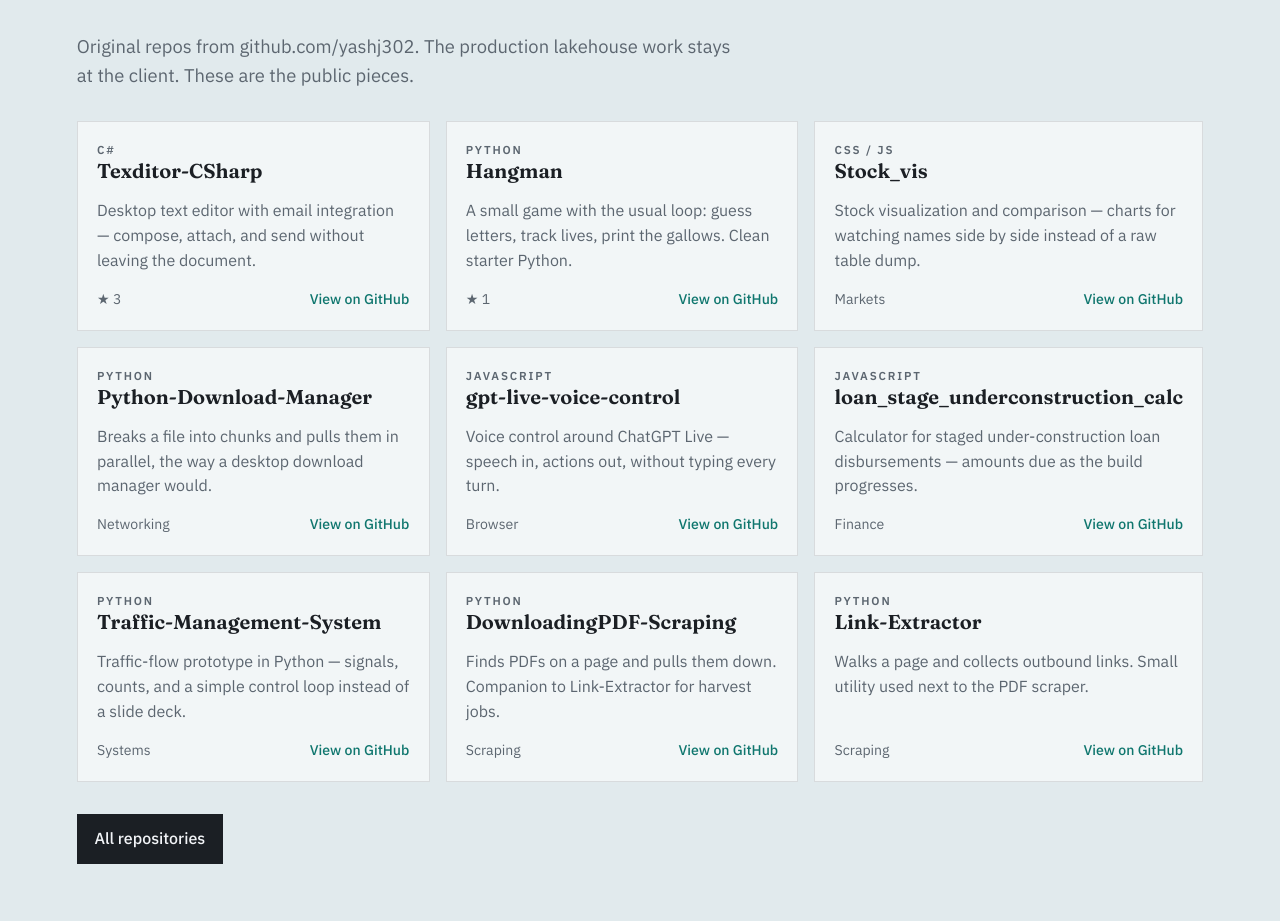
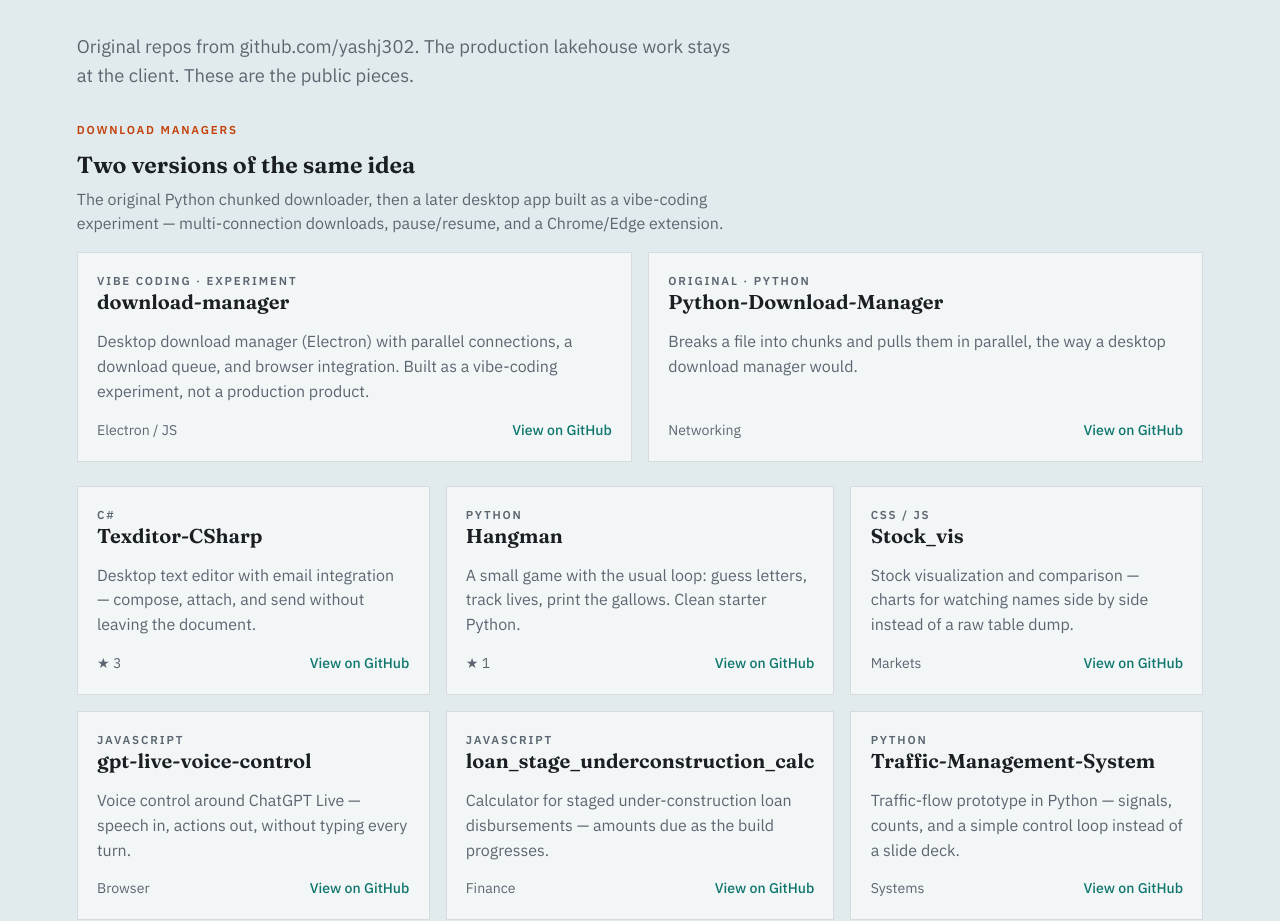
Before and after one commit to yashj302/yashj302.github.io, a plain HTML site: page index.html in a window 1280 px wide. Shown: the part 4413-5334 px from the top of the page. Drawn offline with Linux system fonts and the light colour scheme.

Commit message:
Split download managers into the original Python repo and a vibe-coded desktop experiment.

```diff
--- a/index.html
+++ b/index.html
@@ -233,6 +233,39 @@
           Original repos from github.com/yashj302. The production lakehouse work stays at the client. These are the
           public pieces.
         </p>
+        <div class="download-pair">
+          <header class="pair-head">
+            <p class="eyebrow">Download managers</p>
+            <h3>Two versions of the same idea</h3>
+            <p>
+              The original Python chunked downloader, then a later desktop app built as a vibe-coding experiment —
+              multi-connection downloads, pause/resume, and a Chrome/Edge extension.
+            </p>
+          </header>
+          <div class="project-grid pair-grid">
+            <article>
+              <p class="kicker">Vibe coding · Experiment</p>
+              <h3>download-manager</h3>
+              <p>
+                Desktop download manager (Electron) with parallel connections, a download queue, and browser
+                integration. Built as a vibe-coding experiment, not a production product.
+              </p>
+              <div class="repo-meta">
+                <span>Electron / JS</span>
+                <a href="https://github.com/yashj302/download-manager" target="_blank" rel="noreferrer">View on GitHub</a>
+              </div>
+            </article>
+            <article>
+              <p class="kicker">Original · Python</p>
+              <h3>Python-Download-Manager</h3>
+              <p>Breaks a file into chunks and pulls them in parallel, the way a desktop download manager would.</p>
+              <div class="repo-meta">
+                <span>Networking</span>
+                <a href="https://github.com/yashj302/Python-Download-Manager" target="_blank" rel="noreferrer">View on GitHub</a>
+              </div>
+            </article>
+          </div>
+        </div>
         <div class="project-grid">
           <article>
             <p class="kicker">C#</p>
@@ -259,15 +292,6 @@
             <div class="repo-meta">
               <span>Markets</span>
               <a href="https://github.com/yashj302/Stock_vis" target="_blank" rel="noreferrer">View on GitHub</a>
-            </div>
-          </article>
-          <article>
-            <p class="kicker">Python</p>
-            <h3>Python-Download-Manager</h3>
-            <p>Breaks a file into chunks and pulls them in parallel, the way a desktop download manager would.</p>
-            <div class="repo-meta">
-              <span>Networking</span>
-              <a href="https://github.com/yashj302/Python-Download-Manager" target="_blank" rel="noreferrer">View on GitHub</a>
             </div>
           </article>
           <article>
--- a/styles.css
+++ b/styles.css
@@ -248,6 +248,26 @@ h2 {
   font-weight: 500;
 }
 
+.download-pair {
+  margin: 0 0 1.5rem;
+}
+
+.pair-head h3 {
+  font-family: Fraunces, Georgia, serif;
+  font-size: 1.45rem;
+  margin: 0.2rem 0 0.5rem;
+}
+
+.pair-head p:not(.eyebrow) {
+  color: var(--muted);
+  max-width: 42rem;
+  margin: 0 0 1rem;
+}
+
+.pair-grid {
+  grid-template-columns: 1fr 1fr;
+}
+
 .projects {
   background: rgba(15, 118, 110, 0.07);
   border-top: 1px solid var(--line);
@@ -437,6 +457,7 @@ footer {
   .card-row,
   .cases,
   .project-grid,
+  .pair-grid,
   .award-grid,
   .cert-grid,
   footer {
```
